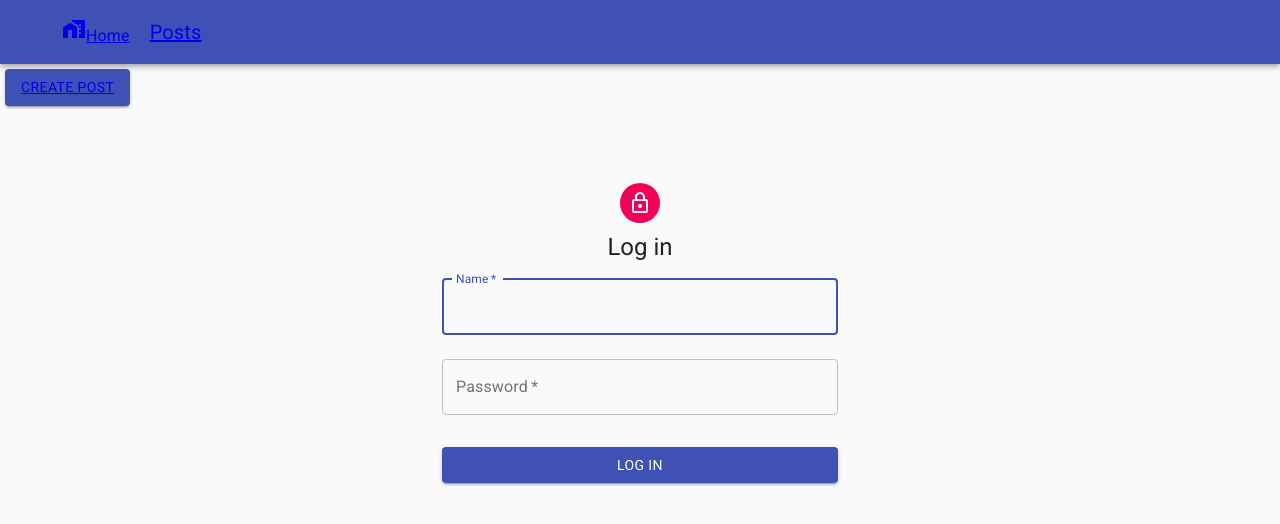
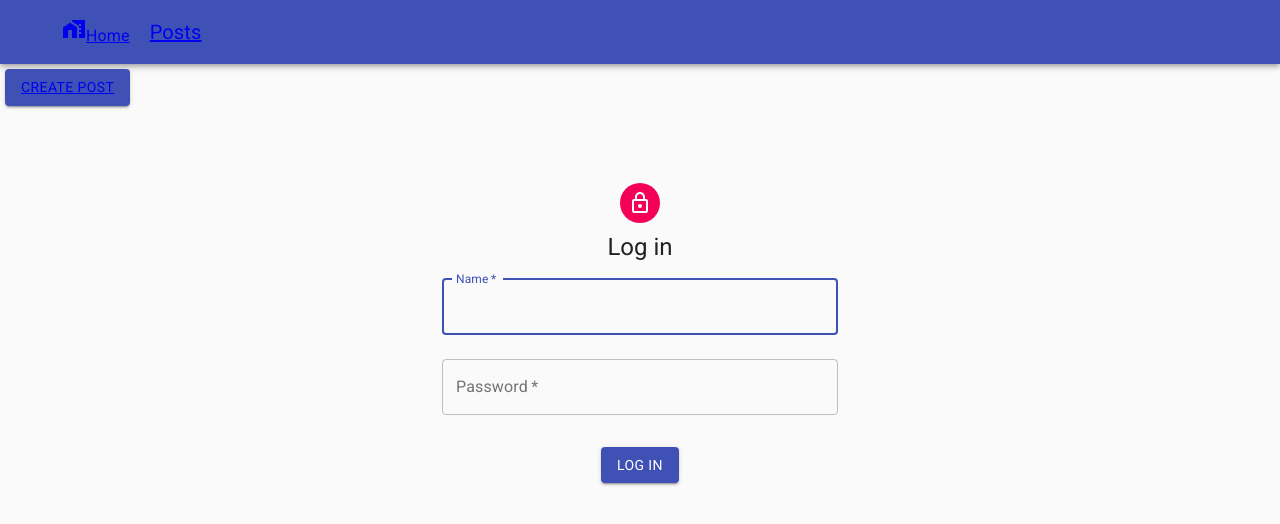
Before and after one commit to Tigran-Khanaghyan/ReactJs, a React (Create React App) app in the folder blog-with-react/: page /login in a window 1280 px wide. Shown: the top 524 px of the page. Built offline with nearby package versions, Linux system fonts and the light colour scheme.

Commit message:
feat: change route after login

```diff
--- a/blog-with-react/src/components/Authentication/Index.jsx
+++ b/blog-with-react/src/components/Authentication/Index.jsx
@@ -1,21 +1,23 @@
-import React from 'react'
-import Login from './Login'
+import React from "react";
+import Login from "./Login";
 
 export default class Authentication extends React.Component {
-    constructor(props){
-        super(props)
+  constructor(props) {
+    super(props);
 
-        this.state ={
-            isLoggedIn: true,
-        }
-    }
+    this.state = {
+      name: "",
+      password: "",
+    };
+  }
 
-    render () {
-        const {isLoggedIn} = this.state
-        let logName = isLoggedIn ? "Log Out" : "Log in"
-        return (
-            <Login logName={logName}/>
-
-        )
-    }
+  render() {
+    return (
+      <Login
+        handleName={this.props.handleName}
+        handlePassword={this.props.handlePassword}
+        createUser={this.props.createUser}
+      />
+    );
+  }
 }
--- a/blog-with-react/src/components/Authentication/Login.jsx
+++ b/blog-with-react/src/components/Authentication/Login.jsx
@@ -7,6 +7,9 @@ import LockOutlinedIcon from "@material-ui/icons/LockOutlined";
 import Typography from "@material-ui/core/Typography";
 import { withStyles } from "@material-ui/core/styles";
 import Container from "@material-ui/core/Container";
+import {Link} from 'react-router-dom'
+import setLocalStorageSItems from "../../helpers/setLocalStorageSItems";
+import { isCompositeComponentWithType } from "react-dom/test-utils";
 
 const styles = (theme) => ({
   paper: {
@@ -29,9 +32,20 @@ const styles = (theme) => ({
 });
 
 class Login extends React.Component {
+  constructor(props) {
+    super(props);
+
+    this.state = {
+      name: "",
+      password: "",
+    };
+  }
+
+
 
   render() {
     const { classes } = this.props;
+
     return (
       <Container component="main" maxWidth="xs">
         <CssBaseline />
@@ -66,6 +80,7 @@ class Login extends React.Component {
             autoComplete="current-password"
             onChange={this.props.handlePassword}
           />
+          <Link to={{pathname: "/"}}>
             <Button
               type="submit"
               fullWidth
@@ -73,9 +88,11 @@ class Login extends React.Component {
               color="primary"
               className={classes.submit}
               onClick={this.props.createUser}
+
             >
               Log in
             </Button>
+          </Link>
         </div>
       </Container>
     );
--- a/blog-with-react/src/components/Main/Main.jsx
+++ b/blog-with-react/src/components/Main/Main.jsx
@@ -1,33 +1,66 @@
 import React from "react";
 import MenuHeader from "../MenuHeader/MenuHeader";
-import { BrowserRouter as Router, Switch, Route, Redirect } from "react-router-dom";
+import {
+  BrowserRouter as Router,
+  Switch,
+  Route,
+  Redirect,
+} from "react-router-dom";
 import { MainPageText } from "../MainPageText/MainPageText";
 import Authentication from "../Authentication/Index";
 import CreatePost from "../createPost/CreatePost";
-
-
+import setLocalStorageSItems from "../../helpers/setLocalStorageSItems";
 export class Main extends React.Component {
   constructor(props) {
     super(props);
 
     this.state = {
-      isLoggedIn: true,
+      name: "",
+      password: "",
+      isLoggedIn: false,
     };
   }
+
+  handleName = (event) => {
+    let name = event.target.value;
+    this.setState({ name });
+  };
+
+  handlePassword = (event) => {
+    let password = event.target.value;
+    this.setState({ password });
+  };
+
+  createUser = () => {
+    let { name, password } = this.state;
+    if (name.trim() && password.trim()) {
+      this.setState({ isLoggedIn: true });
+      setLocalStorageSItems(name, password);
+    }
+  };
 
   render() {
     return (
       <Router>
-        <MenuHeader/>
+        <MenuHeader />
         <Switch>
           <Route exact path="/">
             <MainPageText />
           </Route>
 
           <Route path="/login">
-            <Authentication />
+            <Authentication
+              handleName={this.handleName}
+              handlePassword={this.handlePassword}
+              createUser={this.createUser}
+            />
           </Route>
-          <Route  to={{pathname: "/posts" }}render={() => (this.state.isLoggedIn ? (<CreatePost/>) : (<Redirect to="/login"/>))}/>
+          <Route
+            to={{ pathname: "/posts" }}
+            render={() =>
+              this.state.isLoggedIn ? <CreatePost /> : <Redirect to="/login" />
+            }
+          />
         </Switch>
       </Router>
     );
--- /dev/null
+++ b/blog-with-react/src/helpers/setLocalStorageSItems.js
@@ -0,0 +1,6 @@
+export default function setLocalStorageSItems(name, password){
+    let id = Math.random()
+    let user = {name, password}
+    user = JSON.stringify(user)
+    localStorage.setItem(id, user)
+}
```
Lines whose indentation alone changed are shown as unchanged.
